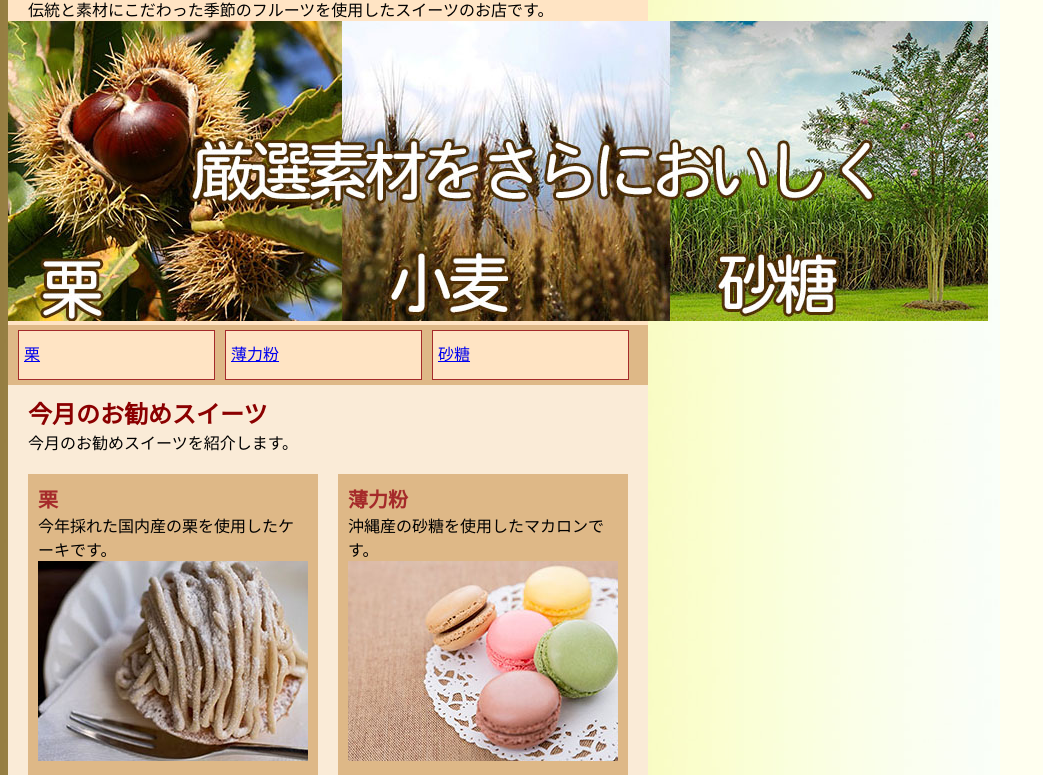
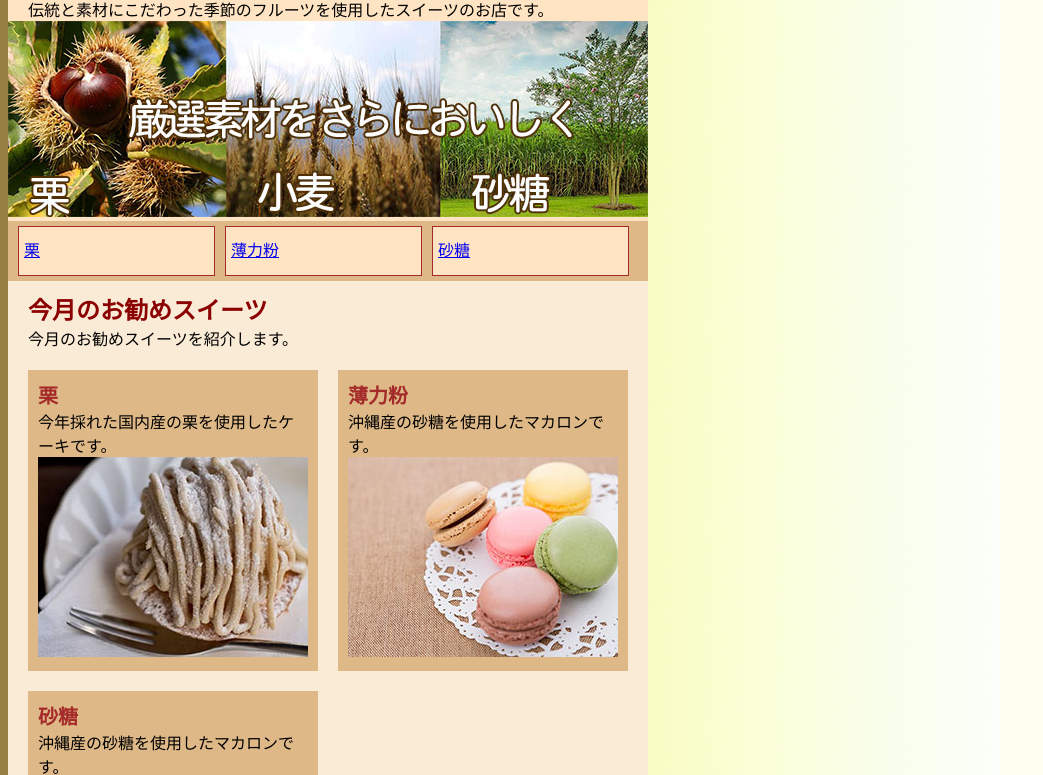
Before and after one commit to f-aoki/webdesign, a plain HTML site: page jissyu4.html in a window 1280 px wide. Shown: the part 57-832 px from the top of the page, without its empty margins (0-1043 px from the left). Drawn offline with Linux system fonts and the light colour scheme.

Commit message:
Update header image source in jissyu4.html

```diff
--- a/jissyu4.html
+++ b/jissyu4.html
@@ -9,7 +9,7 @@
         <header>
             <h1>マテリアルスイーツ</h1>
             <p>伝統と素材にこだわった季節のフルーツを使用したスイーツのお店です。</p>
-            <img src="images/material_head.jpg"  alt="金のモンブラヘッダー画像">
+            <img src="images/material.jpg"  alt="金のモンブラヘッダー画像">
             <nav>
                 <ul>
                     <li><a href="#">栗</a></li>
```
